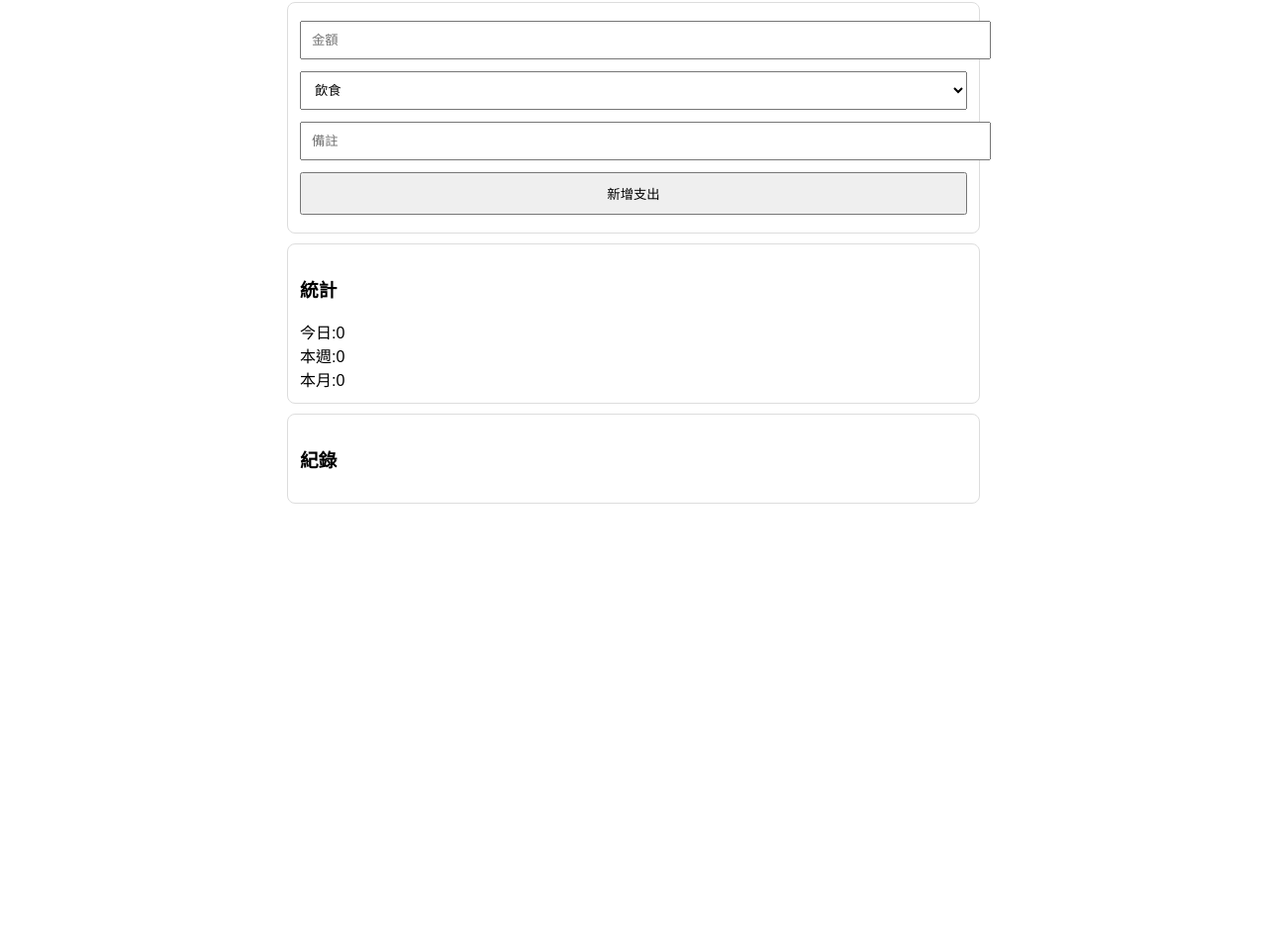
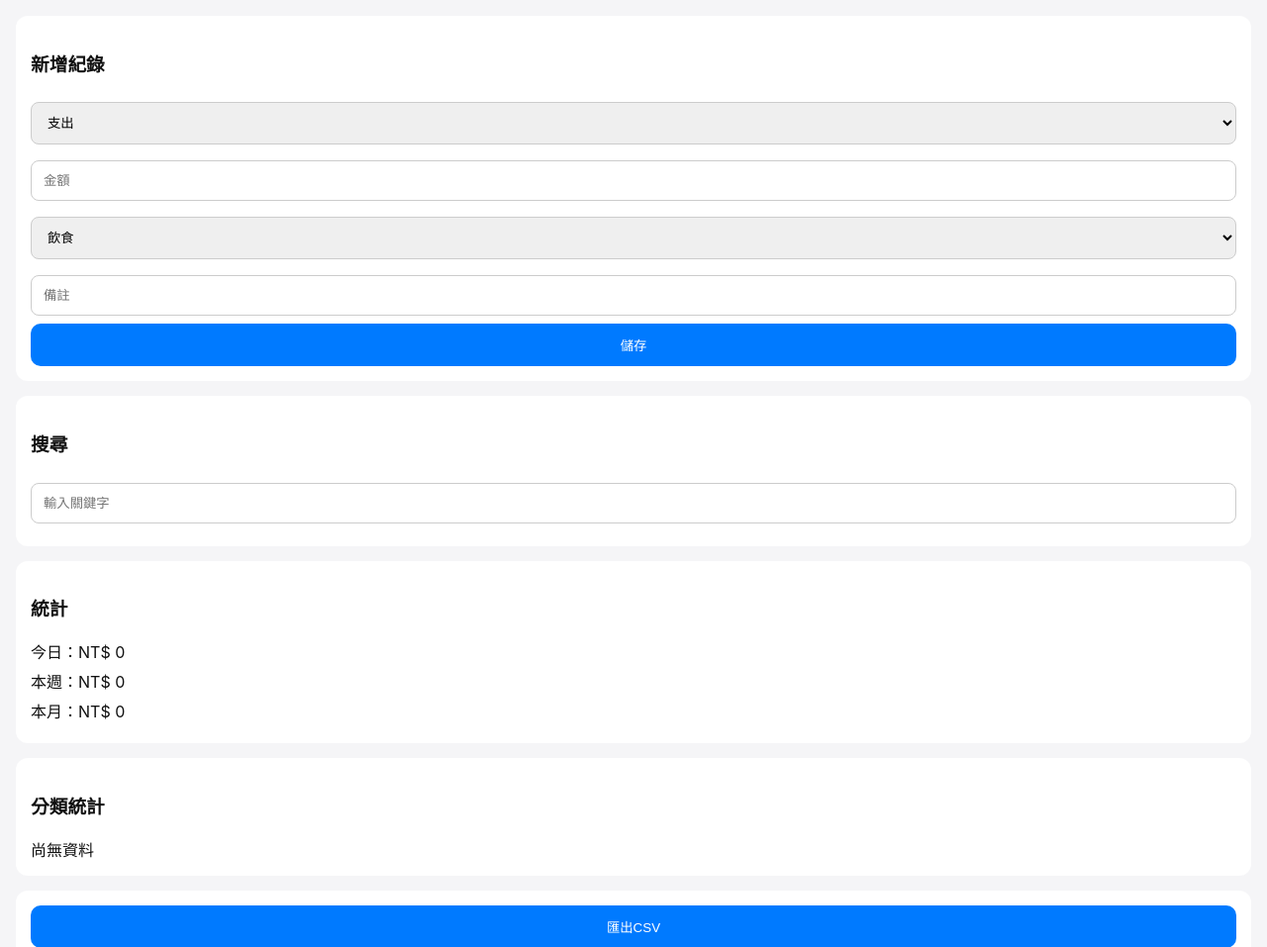
Before and after one commit to INC124/expense-tracker, a plain HTML site: page index.html in a window 1280 px wide. Shown: the part 89-1046 px from the top of the page at 99% size. Before the commit the page ends 800 px from the top, so only its background shows below. Drawn offline with Linux system fonts and the light colour scheme.

Commit message:
Update to Expense Tracker v2

```diff
--- a/index.html
+++ b/index.html
@@ -1 +1,340 @@
-<!DOCTYPE html><html lang="zh-Hant"><head><meta charset="UTF-8"><meta name="viewport" content="width=device-width,initial-scale=1"><title>記帳App</title><style>body{font-family:sans-serif;max-width:700px;margin:auto;padding:16px}input,select,button{width:100%;padding:10px;margin:6px 0}.card{border:1px solid #ddd;padding:12px;border-radius:8px;margin:10px 0}</style></head><body><h2>簡易記帳</h2><div class=card><input id=amt type=number placeholder=金額><select id=cat><option>飲食</option><option>交通</option><option>娛樂</option><option>生活</option><option>其他</option></select><input id=note placeholder=備註><button onclick=add()>新增支出</button></div><div class=card><h3>統計</h3><div id=stats></div></div><div class=card><h3>紀錄</h3><div id=list></div></div><script>let d=JSON.parse(localStorage.expenses||'[]');function add(){let a=+amt.value;if(!a)return;d.push({amt:a,cat:cat.value,note:note.value,date:new Date().toISOString()});localStorage.expenses=JSON.stringify(d);amt.value='';note.value='';render()}function render(){let t=new Date();let day=0,week=0,month=0;list.innerHTML='';d.slice().reverse().forEach(x=>{let dx=new Date(x.date);if(dx.toDateString()==t.toDateString())day+=x.amt;let diff=(t-dx)/86400000;if(diff<7)week+=x.amt;if(dx.getMonth()==t.getMonth()&&dx.getFullYear()==t.getFullYear())month+=x.amt;list.innerHTML+=`<div>${dx.toLocaleDateString()} ${x.cat} $${x.amt} ${x.note}</div>`});stats.innerHTML=`今日:${day}<br>本週:${week}<br>本月:${month}`;}render();</script></body></html>
+<!DOCTYPE html>
+<html lang="zh-Hant">
+<head>
+<meta charset="UTF-8">
+<meta name="viewport" content="width=device-width, initial-scale=1">
+<title>個人記帳</title>
+
+<style>
+:root{
+ --bg:#f5f5f7;
+ --card:#fff;
+ --text:#111;
+ --primary:#007aff;
+ --danger:#ff3b30;
+}
+
+@media (prefers-color-scheme: dark){
+:root{
+ --bg:#000;
+ --card:#1c1c1e;
+ --text:#fff;
+}
+}
+
+body{
+ margin:0;
+ padding:16px;
+ font-family:-apple-system,BlinkMacSystemFont,sans-serif;
+ background:var(--bg);
+ color:var(--text);
+}
+
+h1{
+ text-align:center;
+}
+
+.card{
+ background:var(--card);
+ padding:15px;
+ border-radius:12px;
+ margin-bottom:15px;
+}
+
+input,select{
+ width:100%;
+ padding:12px;
+ margin-top:8px;
+ margin-bottom:8px;
+ border-radius:8px;
+ border:1px solid #ccc;
+ box-sizing:border-box;
+}
+
+button{
+ border:none;
+ padding:12px;
+ border-radius:10px;
+ cursor:pointer;
+}
+
+.primary{
+ background:var(--primary);
+ color:white;
+ width:100%;
+}
+
+.edit{
+ background:#ff9500;
+ color:white;
+}
+
+.delete{
+ background:var(--danger);
+ color:white;
+}
+
+.row{
+ display:flex;
+ gap:10px;
+ flex-wrap:wrap;
+}
+
+.row button{
+ flex:1;
+}
+
+.record{
+ border-top:1px solid #ddd;
+ padding:10px 0;
+}
+
+.money{
+ font-size:20px;
+ font-weight:bold;
+}
+
+.stat{
+ margin:6px 0;
+}
+
+.small{
+ font-size:12px;
+ opacity:0.7;
+}
+</style>
+</head>
+
+<body>
+
+<h1>💰 個人記帳</h1>
+
+<div class="card">
+<h3>新增紀錄</h3>
+
+<select id="type">
+<option value="expense">支出</option>
+<option value="income">收入</option>
+</select>
+
+<input id="amount" type="number" placeholder="金額">
+
+<select id="category">
+<option>飲食</option>
+<option>交通</option>
+<option>娛樂</option>
+<option>購物</option>
+<option>居家</option>
+<option>投資</option>
+<option>其他</option>
+</select>
+
+<input id="note" placeholder="備註">
+
+<button class="primary" onclick="saveRecord()">儲存</button>
+</div>
+
+<div class="card">
+<h3>搜尋</h3>
+<input id="search" placeholder="輸入關鍵字" oninput="render()">
+</div>
+
+<div class="card">
+<h3>統計</h3>
+<div id="stats"></div>
+</div>
+
+<div class="card">
+<h3>分類統計</h3>
+<div id="categoryStats"></div>
+</div>
+
+<div class="card">
+<button class="primary" onclick="exportCSV()">匯出CSV</button>
+</div>
+
+<div class="card">
+<h3>紀錄列表</h3>
+<div id="records"></div>
+</div>
+
+<script>
+
+let editId=null;
+
+let data=JSON.parse(localStorage.getItem("expenses")||"[]");
+
+function saveData(){
+ localStorage.setItem("expenses",JSON.stringify(data));
+}
+
+function saveRecord(){
+
+ let amount=parseFloat(document.getElementById("amount").value);
+
+ if(!amount){
+   alert("請輸入金額");
+   return;
+ }
+
+ let item={
+   id:editId ?? Date.now(),
+   type:document.getElementById("type").value,
+   amount,
+   category:document.getElementById("category").value,
+   note:document.getElementById("note").value,
+   date:new Date().toISOString()
+ };
+
+ if(editId){
+   data=data.map(x=>x.id===editId?item:x);
+   editId=null;
+ }
+ else{
+   data.push(item);
+ }
+
+ saveData();
+
+ document.getElementById("amount").value="";
+ document.getElementById("note").value="";
+
+ render();
+}
+
+function editRecord(id){
+
+ let r=data.find(x=>x.id===id);
+
+ editId=id;
+
+ document.getElementById("type").value=r.type;
+ document.getElementById("amount").value=r.amount;
+ document.getElementById("category").value=r.category;
+ document.getElementById("note").value=r.note;
+
+ window.scrollTo({
+   top:0,
+   behavior:"smooth"
+ });
+}
+
+function deleteRecord(id){
+
+ if(!confirm("確定刪除？")) return;
+
+ data=data.filter(x=>x.id!==id);
+
+ saveData();
+
+ render();
+}
+
+function render(){
+
+ let keyword=document.getElementById("search").value.toLowerCase();
+
+ let list=data.filter(x=>
+   x.note.toLowerCase().includes(keyword)
+ );
+
+ let today=0;
+ let week=0;
+ let month=0;
+
+ let categoryMap={};
+
+ let html="";
+
+ let now=new Date();
+
+ list.slice().reverse().forEach(r=>{
+
+   let d=new Date(r.date);
+
+   let value=r.type==="expense" ? -r.amount : r.amount;
+
+   if(d.toDateString()===now.toDateString())
+     today+=value;
+
+   if((now-d)/(1000*60*60*24)<7)
+     week+=value;
+
+   if(
+      d.getMonth()===now.getMonth() &&
+      d.getFullYear()===now.getFullYear()
+   )
+     month+=value;
+
+   if(!categoryMap[r.category])
+      categoryMap[r.category]=0;
+
+   categoryMap[r.category]+=r.amount;
+
+   html+=`
+   <div class="record">
+      <div><strong>${r.note||"未命名"}</strong></div>
+      <div>${r.category}</div>
+      <div class="money">
+      ${r.type==="income"?"🟢":"🔴"}
+      NT$${r.amount}
+      </div>
+      <div class="small">
+      ${new Date(r.date).toLocaleString()}
+      </div>
+
+      <div class="row">
+        <button class="edit" onclick="editRecord(${r.id})">修改</button>
+        <button class="delete" onclick="deleteRecord(${r.id})">刪除</button>
+      </div>
+   </div>`;
+ });
+
+ document.getElementById("records").innerHTML=
+   html || "尚無資料";
+
+ document.getElementById("stats").innerHTML=`
+ <div class="stat">今日：NT$ ${today}</div>
+ <div class="stat">本週：NT$ ${week}</div>
+ <div class="stat">本月：NT$ ${month}</div>
+ `;
+
+ let catHtml="";
+
+ for(let key in categoryMap){
+   catHtml+=`
+   <div>${key}：NT$ ${categoryMap[key]}</div>
+   `;
+ }
+
+ document.getElementById("categoryStats").innerHTML=
+   catHtml || "尚無資料";
+}
+
+function exportCSV(){
+
+ let csv="類型,金額,分類,備註,日期\n";
+
+ data.forEach(r=>{
+   csv+=`${r.type},${r.amount},${r.category},${r.note},${r.date}\n`;
+ });
+
+ let blob=new Blob([csv],{
+   type:"text/csv;charset=utf-8;"
+ });
+
+ let a=document.createElement("a");
+
+ a.href=URL.createObjectURL(blob);
+
+ a.download="expense-data.csv";
+
+ a.click();
+}
+
+render();
+
+</script>
+
+</body>
+</html>
```
